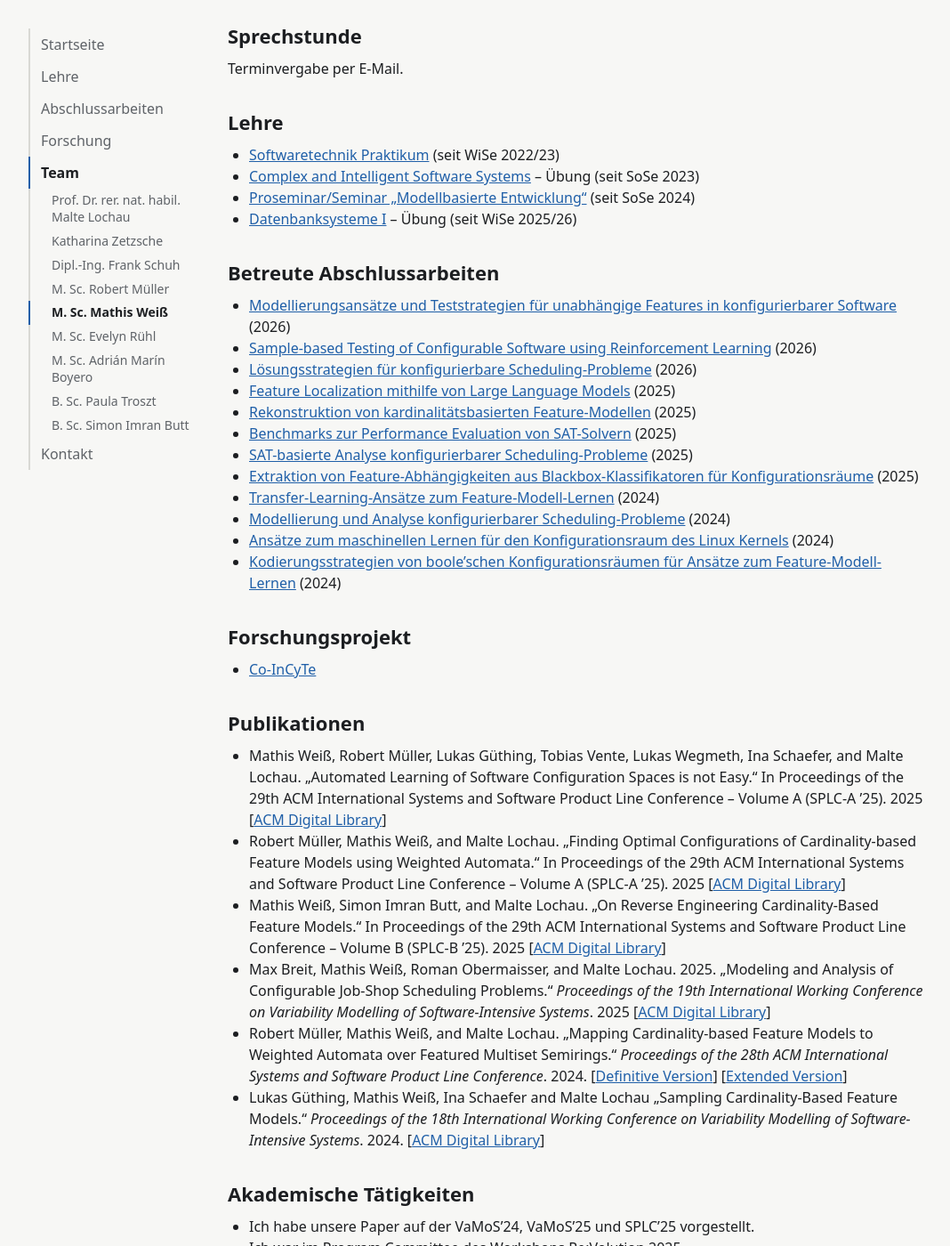
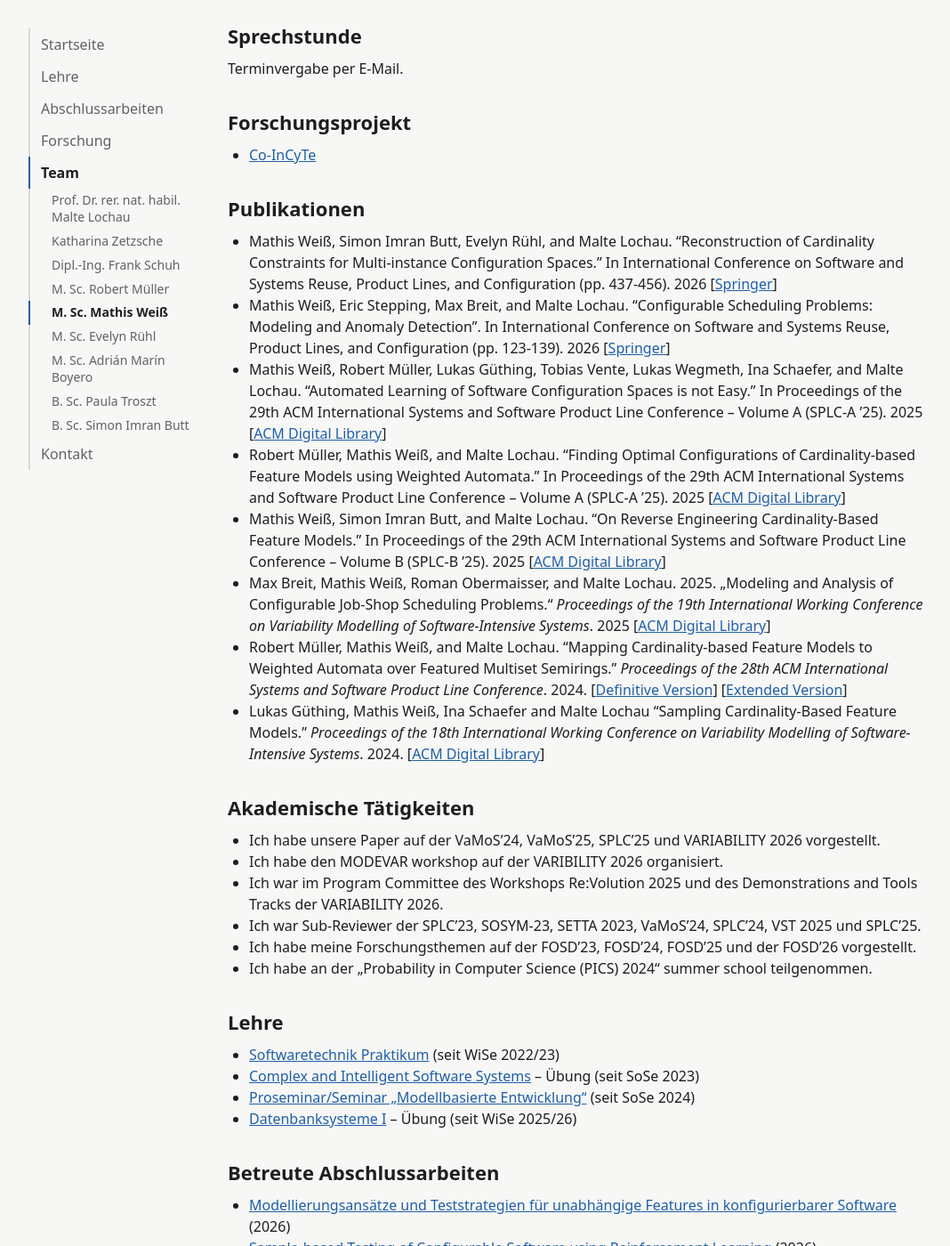
Before and after one commit to Chair-of-Model-based-Engineering/chair-of-model-based-engineering.github.io, a Jekyll site: the page built from de/team/mathis-weiss.md, in a window 1280 px wide and 1400 px high, scrolled down 463 px. Shown: the whole window at 89% size, without its empty margins (88-1156 px from the left). Built offline with Jekyll 4.4.1, drawn with Linux system fonts in a browser that asks for light colours; some of the changed text lies outside the part shown.

Commit message:
Update Mathis Weiß's profile
Reorder and Update

```diff
--- a/de/team/mathis-weiss.md
+++ b/de/team/mathis-weiss.md
@@ -11,6 +11,30 @@ title: "M. Sc. Mathis Weiß"
 ## Sprechstunde
 
 Terminvergabe per E-Mail.
+
+## Forschungsprojekt
+
+- [Co-InCyTe](/de/research/co-incyte/)
+
+## Publikationen
+
+- Mathis Weiß, Simon Imran Butt, Evelyn Rühl, and Malte Lochau. "Reconstruction of Cardinality Constraints for Multi-instance Configuration Spaces." In International Conference on Software and Systems Reuse, Product Lines, and Configuration (pp. 437-456). 2026 [[Springer](https://link.springer.com/chapter/10.1007/978-3-032-40763-4_24)]
+- Mathis Weiß, Eric Stepping, Max Breit, and Malte Lochau. "Configurable Scheduling Problems: Modeling and Anomaly Detection". In International Conference on Software and Systems Reuse, Product Lines, and Configuration (pp. 123-139). 2026  [[Springer](https://link.springer.com/chapter/10.1007/978-3-032-40421-3_11)]
+- Mathis Weiß, Robert Müller, Lukas Güthing, Tobias Vente, Lukas Wegmeth, Ina Schaefer, and Malte Lochau. “Automated Learning of Software Configuration Spaces is not Easy.” In Proceedings of the 29th ACM International Systems and Software Product Line Conference – Volume A (SPLC-A ’25). 2025 [[ACM Digital Library](https://dl.acm.org/doi/10.1145/3744915.3748458)]
+- Robert Müller, Mathis Weiß, and Malte Lochau. “Finding Optimal Configurations of Cardinality-based Feature Models using Weighted Automata.” In Proceedings of the 29th ACM International Systems and Software Product Line Conference – Volume A (SPLC-A ’25). 2025 [[ACM Digital Library](https://dl.acm.org/doi/10.1145/3744915.3748464)]
+- Mathis Weiß, Simon Imran Butt, and Malte Lochau. “On Reverse Engineering Cardinality-Based Feature Models.” In Proceedings of the 29th ACM International Systems and Software Product Line Conference – Volume B (SPLC-B ’25). 2025 [[ACM Digital Library](https://dl.acm.org/doi/10.1145/3748269.3749384)]
+- Max Breit, Mathis Weiß, Roman Obermaisser, and Malte Lochau. 2025. „Modeling and Analysis of Configurable Job-Shop Scheduling Problems.“ *Proceedings of the 19th International Working Conference on Variability Modelling of Software-Intensive Systems*. 2025 [[ACM Digital Library](https://dl.acm.org/doi/full/10.1145/3715340.3715431)]
+- Robert Müller, Mathis Weiß, and Malte Lochau. “Mapping Cardinality-based Feature Models to Weighted Automata over Featured Multiset Semirings.” *Proceedings of the 28th ACM International Systems and Software Product Line Conference*. 2024. [[Definitive Version](https://dl.acm.org/doi/abs/10.1145/3646548.3676539)] [[Extended Version](https://arxiv.org/abs/2407.04499)]
+- Lukas Güthing, Mathis Weiß, Ina Schaefer and Malte Lochau “Sampling Cardinality-Based Feature Models.” *Proceedings of the 18th International Working Conference on Variability Modelling of Software-Intensive Systems*. 2024. [[ACM Digital Library](https://dl.acm.org/doi/abs/10.1145/3634713.3634719)]
+
+## Akademische Tätigkeiten
+
+- Ich habe unsere Paper auf der VaMoS’24, VaMoS’25, SPLC’25 und VARIABILITY 2026 vorgestellt.
+- Ich habe den MODEVAR workshop auf der VARIBILITY 2026 organisiert.
+- Ich war im Program Committee des Workshops Re:Volution 2025 und des Demonstrations and Tools Tracks der VARIABILITY 2026.
+- Ich war Sub-Reviewer der SPLC’23, SOSYM-23, SETTA 2023, VaMoS’24, SPLC’24, VST 2025 und SPLC’25.
+- Ich habe meine Forschungsthemen auf der FOSD’23, FOSD’24, FOSD’25 und der FOSD’26 vorgestellt.
+- Ich habe an der „Probability in Computer Science (PICS) 2024“ summer school teilgenommen.
 
 ## Lehre
 
```
Also changed, not shown: other parts of de/team/mathis-weiss.md (+0 -21 lines).
